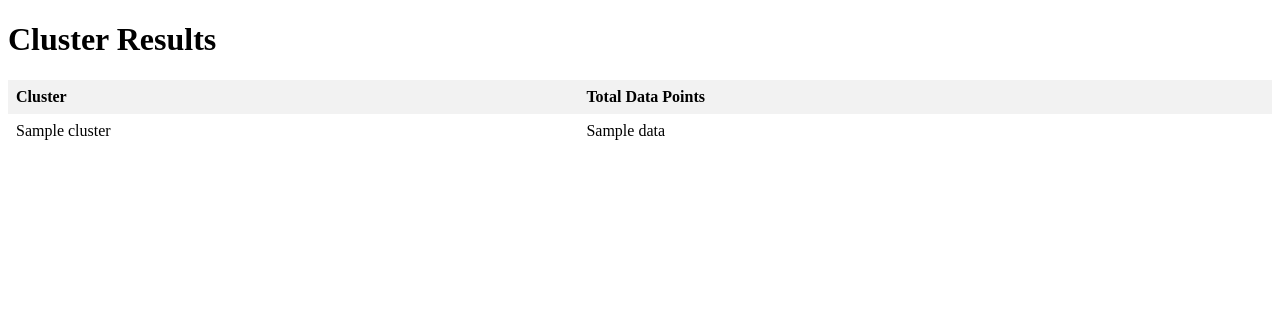
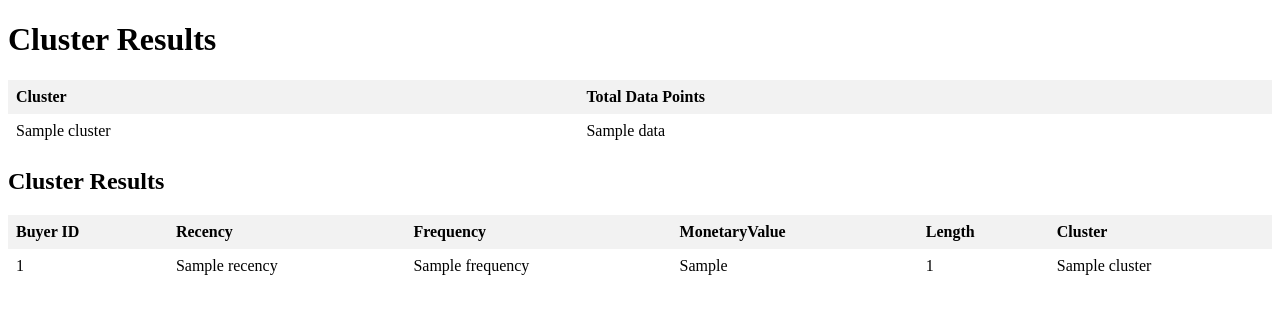
Before and after one commit to arinkistian/flask_project, a Flask app: template templates/cluster.html in a window 1280 px wide. Shown: the top 314 px of the page. Run offline with Flask 3, Linux system fonts and the light colour scheme; the template is opened without the code that fills it: most values are stand-ins (such as "Sample title", 1, 10 or a date in 2020); parts of the project's set-up code (start-up, migrations or seed data) failed here and were passed over.

Commit message:
cluster table result done

```diff
--- a/app.py
+++ b/app.py
@@ -1,6 +1,6 @@
-from flask import Flask, render_template, request, redirect
+from flask import Flask, render_template, request, redirect, send_file
+import pandas as pd
 
-import pandas as pd
 from preprocess import preprocess_data
 from clustering import perform_clustering
 
@@ -15,63 +15,58 @@ def allowed_file(filename):
 def index():
     return render_template('dashboard.html')
 
-# @app.route('/dashboard')
-# def dashboard():
-#     return render_template('dashboard.html')
-
-@app.route('/cluster', methods=['GET'])
-def cluster_data():
-    global preprocessed_data
-    # Perform clustering on the preprocessed data
-    n_clusters = 4  # Set the desired number of clusters
-    clusters = perform_clustering(preprocessed_data, n_clusters)
-
-    # Get the data for visualization
-    # column1 = [row['Recency'] for row in preprocessed_data]
-    # column2 = [row['Frequency'] for row in preprocessed_data]
-    # column3 = [row['MonetaryValue'] for row in preprocessed_data]
-    # column4 = [row['Length'] for row in preprocessed_data]
-
-    # Render the cluster.html template and pass the clusters
-    # return render_template('cluster.html', clusters=clusters, column1=column1, column2=column2, column3=column3, column4=column4)
-    return render_template('cluster.html', clusters=clusters)
-
-
 @app.route('/preprocess', methods=['POST'])
 def preprocess_route():
-    global preprocessed_data
+    global preprocessed_data, data_lrfm, df_scaled
 
     file = request.files['file']
 
     if file.filename == '':
-        return 'No file selected'
+        return 'No file selected. Upload Data'
 
     if file and allowed_file(file.filename):
         # Read the CSV file as DataFrame
         df_ = pd.read_csv(file)
 
         # Perform the preprocessing steps
-        preprocessed_df = preprocess_data(df_)
+        data_lrfm, df_scaled = preprocess_data(df_)
 
         # Store the preprocessed data in a global variable
-        global preprocessed_data
-        preprocessed_data = preprocessed_df
+        preprocessed_data = df_scaled
 
-        # Return the preprocessed data or appropriate response
         return redirect('/process_data')
         # return "Data preprocessing completed successfully."
     else:
         return 'Invalid file format. Please select a CSV file.'
 
-@app.route('/result')
-def result():
-    global preprocessed_data
-    return preprocessed_data.to_html()
+@app.route('/cluster', methods=['GET'])
+def cluster_data():
+    global preprocessed_data, data_lrfm
+
+    n_clusters = 3
+    # clusters = perform_clustering(preprocessed_data, n_clusters, verbose=False)
+
+    # data_lrfm_copy = data_lrfm.copy()
+    # data_lrfm_copy['Cluster'] = clusters['Cluster']
+
+    # print(data_lrfm_copy)
+
+    cluster_counts, df_clustered = perform_clustering(preprocessed_data, n_clusters)
+
+    # Merge data_lrfm with df_clustered based on the index
+    merged_df = data_lrfm.merge(df_clustered[['Cluster']], left_index=True, right_index=True)
+
+    # Merge data_lrfm with cluster_results based on the index
+    # merged_df = data_lrfm_copy.merge(cluster_results, left_index=True, right_index=True)
+
+    return render_template('cluster.html', clusters=cluster_counts, data_lrfm=merged_df)
 
 @app.route('/process_data')
 def process_data():
     # Access the preprocessed data through the global variable
     global preprocessed_data
+    if preprocessed_data.empty:
+        return redirect('/')
 
     # Convert the preprocessed data to HTML format
     preprocessed_data_html = preprocessed_data.to_html()
--- a/templates/cluster.html
+++ b/templates/cluster.html
@@ -1,5 +1,6 @@
 <!DOCTYPE html>
 <html>
+
 <head>
     <title>Cluster Results</title>
     <style>
@@ -7,15 +8,19 @@
             border-collapse: collapse;
             width: 100%;
         }
-        th, td {
+
+        th,
+        td {
             text-align: left;
             padding: 8px;
         }
+
         th {
             background-color: #f2f2f2;
         }
     </style>
 </head>
+
 <body>
     <h1>Cluster Results</h1>
     <table>
@@ -34,5 +39,31 @@
             {% endfor %}
         </tbody>
     </table>
+    <h2>Cluster Results</h2>
+    <table>
+        <thead>
+            <tr>
+                <th>Buyer ID</th>
+                <th>Recency</th>
+                <th>Frequency</th>
+                <th>MonetaryValue</th>
+                <th>Length</th>
+                <th>Cluster</th>
+            </tr>
+        </thead>
+        <tbody>
+            {% for index, row in data_lrfm.iterrows() %}
+            <tr>
+                <td>{{ index }}</td>
+                <td>{{ row['Recency'] }}</td>
+                <td>{{ row['Frequency'] }}</td>
+                <td>{{ row['MonetaryValue'] }}</td>
+                <td>{{ row['Length'] }}</td>
+                <td>{{ row['Cluster'] }}</td>
+            </tr>
+            {% endfor %}
+        </tbody>
+    </table>
 </body>
+
 </html>
```
Also changed, not shown: clustering.py (+7 -13 lines), preprocess.py (+16 -5 lines).
